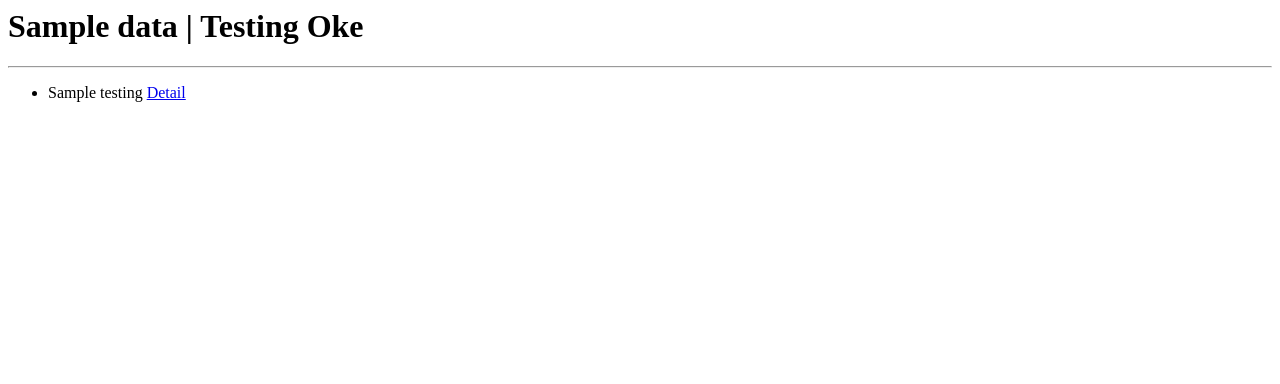
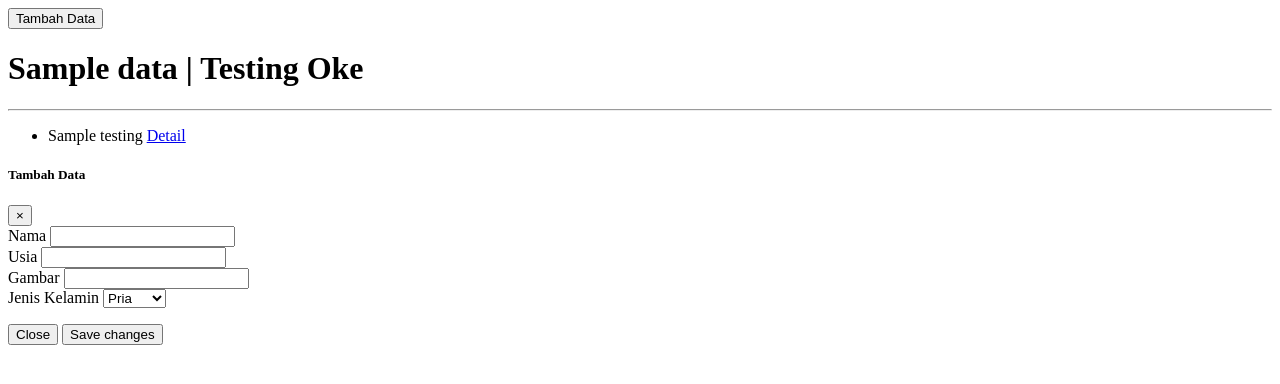
Before and after one commit to attaqwadepok/mvc-template, a PHP site: the page made by app/views/testing/index.php in a window 1280 px wide. Shown: the top 384 px of the page. Run offline with PHP 8.4, Linux system fonts and the light colour scheme; the template is opened without the code that fills it: most values are stand-ins (such as "Sample title", 1, 10 or a date in 2020); some libraries are stand-ins or nearby versions.

Commit message:
TUORIAL Tambah Data

```diff
--- a/app/core/Database.php
+++ b/app/core/Database.php
@@ -69,4 +69,9 @@ class Database
     $this->execute();
     return $this->stmt->fetch(PDO::FETCH_ASSOC);
   }
+
+  public function rowCount()
+  {
+    return $this->stmt->rowCount();
+  }
 }
--- a/app/views/testing/detail.php
+++ b/app/views/testing/detail.php
@@ -1,10 +1,11 @@
 <div class="container">
 
-  <div class="card" style="width: 18rem;">
+  <div class="card mt-3" style="width: 18rem;">
     <div class="card-body">
       <h5 class="card-title"><?= $data['testing']['nama']; ?></h5>
       <h6 class="card-subtitle mb-2 text-muted"><?= $data['testing']['usia'] . ' tahun'; ?></h6>
       <p class="card-text"><?= $data['testing']['gambar']; ?></p>
+      <p class="card-text"><?= $data['testing']['jk']; ?></p>
       <a href="<?= BASEURL; ?>/testing/" class="card-link">Back</a>
     </div>
   </div>
--- a/app/views/testing/index.php
+++ b/app/views/testing/index.php
@@ -1,6 +1,13 @@
 <div class="container">
   <div class="row">
     <div class="col-6">
+
+      <!-- Button trigger modal -->
+      <!-- Button trigger modal -->
+      <!-- Button trigger modal -->
+      <button type="button" class="btn btn-primary mt-3" data-toggle="modal" data-target="#exampleModal">
+        Tambah Data
+      </button>
 
       <h1><?= $data['title']; ?> | Testing Oke</h1>
       <hr>
@@ -15,3 +22,46 @@
     </div>
   </div>
 </div>
+
+<!-- Modal -->
+<!-- Modal -->
+<!-- Modal -->
+<div class="modal fade" id="exampleModal" tabindex="-1" aria-labelledby="exampleModalLabel" aria-hidden="true">
+  <div class="modal-dialog">
+    <div class="modal-content">
+      <div class="modal-header">
+        <h5 class="modal-title" id="exampleModalLabel">Tambah Data</h5>
+        <button type="button" class="close" data-dismiss="modal" aria-label="Close">
+          <span aria-hidden="true">&times;</span>
+        </button>
+      </div>
+      <div class="modal-body">
+        <form action="<?= BASEURL; ?>/testing/tambah" method="post">
+          <div class="form-group">
+            <label for="nama">Nama</label>
+            <input type="text" class="form-control" id="nama" name="nama">
+          </div>
+          <div class="form-group">
+            <label for="usia">Usia</label>
+            <input type="number" class="form-control" id="usia" name="usia">
+          </div>
+          <div class="form-group">
+            <label for="gambar">Gambar</label>
+            <input type="text" class="form-control" id="gambar" name="gambar">
+          </div>
+          <div class="form-group">
+            <label for="jk">Jenis Kelamin</label>
+            <select class="form-control" id="jk" name="jk">
+              <option value="Pria">Pria</option>
+              <option value="Wanita">Wanita</option>
+            </select>
+          </div>
+      </div>
+      <div class="modal-footer">
+        <button type="button" class="btn btn-secondary" data-dismiss="modal">Close</button>
+        <button type="submit" class="btn btn-primary">Save changes</button>
+        </form>
+      </div>
+    </div>
+  </div>
+</div>
```
Also changed, not shown: app/controllers/Testing.php (+8 -0 lines), app/models/Testing_model.php (+16 -0 lines).
